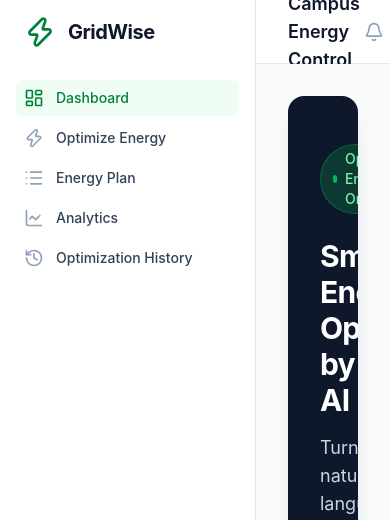
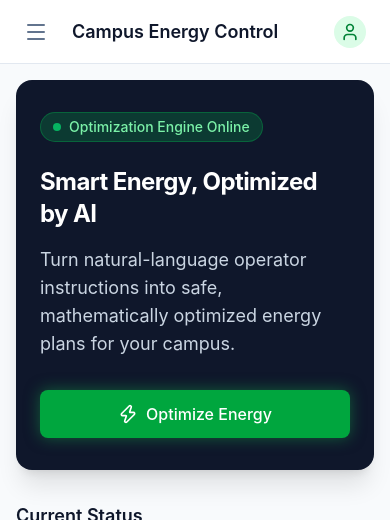
Before and after one commit to Joy185c/bup_project, a React (Vite) app in the folder frontend/: page / in a window 390 px wide. Shown: the top 520 px of the page. Built offline with nearby package versions, Linux system fonts and the light colour scheme; no server answers.

Commit message:
feat: complete responsive UI refactoring for mobile, tablet, and desktop

```diff
--- a/frontend/src/components/charts/BatterySOCChart.tsx
+++ b/frontend/src/components/charts/BatterySOCChart.tsx
@@ -48,7 +48,7 @@ export function BatterySOCChart({ data }: BatterySOCChartProps) {
           <ResponsiveContainer width="100%" height="100%">
             <LineChart data={chartData} margin={{ top: 10, right: 10, left: 0, bottom: 0 }}>
               <CartesianGrid strokeDasharray="3 3" vertical={false} stroke="#e2e8f0" />
-              <XAxis dataKey="hour" axisLine={false} tickLine={false} tick={{ fontSize: 12, fill: '#64748b' }} dy={10} />
+              <XAxis dataKey="hour" axisLine={false} tickLine={false} tick={{ fontSize: 12, fill: '#64748b' }} dy={10} minTickGap={20} />
               <YAxis axisLine={false} tickLine={false} tick={{ fontSize: 12, fill: '#64748b' }} dx={-10} domain={[0, 'dataMax + 20']} />
               <Tooltip
                 contentStyle={{ borderRadius: '8px', border: '1px solid #e2e8f0', boxShadow: '0 4px 6px -1px rgb(0 0 0 / 0.1)' }}
--- a/frontend/src/components/charts/EnergyFlowChart.tsx
+++ b/frontend/src/components/charts/EnergyFlowChart.tsx
@@ -61,7 +61,7 @@ export function EnergyFlowChart({ data }: EnergyFlowChartProps) {
                 </linearGradient>
               </defs>
               <CartesianGrid strokeDasharray="3 3" vertical={false} stroke="#e2e8f0" />
-              <XAxis dataKey="hour" axisLine={false} tickLine={false} tick={{ fontSize: 12, fill: '#64748b' }} dy={10} />
+              <XAxis dataKey="hour" axisLine={false} tickLine={false} tick={{ fontSize: 12, fill: '#64748b' }} dy={10} minTickGap={20} />
               <YAxis axisLine={false} tickLine={false} tick={{ fontSize: 12, fill: '#64748b' }} dx={-10} />
               <Tooltip
                 contentStyle={{ borderRadius: '8px', border: '1px solid #e2e8f0', boxShadow: '0 4px 6px -1px rgb(0 0 0 / 0.1)' }}
--- a/frontend/src/components/layout/Layout.tsx
+++ b/frontend/src/components/layout/Layout.tsx
@@ -1,15 +1,17 @@
-import React from 'react';
+import React, { useState } from 'react';
 import { Outlet } from 'react-router-dom';
 import { Sidebar } from './Sidebar';
 import { TopHeader } from './TopHeader';
 
 export function Layout() {
+  const [isMobileMenuOpen, setIsMobileMenuOpen] = useState(false);
+
   return (
-    <div className="flex h-screen bg-slate-50 font-sans text-slate-900 overflow-hidden">
-      <Sidebar />
-      <div className="flex flex-1 flex-col overflow-hidden">
-        <TopHeader />
-        <main className="flex-1 overflow-y-auto bg-slate-50 p-8">
+    <div className="flex h-screen bg-slate-50 font-sans text-slate-900 overflow-hidden relative">
+      <Sidebar isOpen={isMobileMenuOpen} onClose={() => setIsMobileMenuOpen(false)} />
+      <div className="flex flex-1 flex-col overflow-hidden w-full">
+        <TopHeader onMenuClick={() => setIsMobileMenuOpen(true)} />
+        <main className="flex-1 overflow-y-auto bg-slate-50 p-4 sm:p-6 lg:p-8 w-full">
           <div className="mx-auto max-w-7xl">
             <Outlet />
           </div>
--- a/frontend/src/components/layout/TopHeader.tsx
+++ b/frontend/src/components/layout/TopHeader.tsx
@@ -1,32 +1,45 @@
 import React from 'react';
-import { User, Bell, ChevronDown } from 'lucide-react';
+import { User, Bell, ChevronDown, Menu } from 'lucide-react';
 import { useAppStore } from '../../store/appStore';
 
-export function TopHeader() {
+interface TopHeaderProps {
+  onMenuClick?: () => void;
+}
+
+export function TopHeader({ onMenuClick }: TopHeaderProps) {
   const lastResult = useAppStore((state) => state.lastResult);
 
   return (
-    <header className="flex h-16 shrink-0 items-center justify-between border-b border-slate-200 bg-white px-8">
+    <header className="flex h-16 shrink-0 items-center justify-between border-b border-slate-200 bg-white px-4 sm:px-6 lg:px-8">
       <div className="flex flex-1 items-center">
-        <h1 className="text-lg font-semibold text-slate-900">
+        {onMenuClick && (
+          <button
+            onClick={onMenuClick}
+            className="mr-4 rounded-md p-2 text-slate-500 hover:bg-slate-100 lg:hidden focus:outline-none focus:ring-2 focus:ring-green-500 focus:ring-offset-2"
+          >
+            <span className="sr-only">Open sidebar</span>
+            <Menu className="h-6 w-6" aria-hidden="true" />
+          </button>
+        )}
+        <h1 className="text-lg font-semibold text-slate-900 truncate">
           Campus Energy Control
         </h1>
         {lastResult && (
-          <div className="ml-6 flex items-center rounded-full bg-slate-100 px-3 py-1 text-xs font-medium text-slate-700">
-            Scenario: <span className="ml-1 text-slate-900 font-semibold">{lastResult.scenario_id}</span>
+          <div className="ml-4 hidden sm:flex items-center rounded-full bg-slate-100 px-3 py-1 text-xs font-medium text-slate-700">
+            Scenario: <span className="ml-1 text-slate-900 font-semibold truncate max-w-[150px]">{lastResult.scenario_id}</span>
           </div>
         )}
       </div>
-      <div className="flex items-center space-x-4">
-        <button className="rounded-full p-1 text-slate-400 hover:bg-slate-50 hover:text-slate-500">
+      <div className="flex items-center space-x-2 sm:space-x-4 ml-4">
+        <button className="rounded-full p-1 text-slate-400 hover:bg-slate-50 hover:text-slate-500 hidden sm:block">
           <Bell className="h-5 w-5" />
         </button>
-        <div className="flex items-center space-x-2 border-l border-slate-200 pl-4">
+        <div className="flex items-center space-x-2 sm:border-l border-slate-200 sm:pl-4">
           <div className="flex h-8 w-8 items-center justify-center rounded-full bg-green-100 text-green-700">
             <User className="h-5 w-5" />
           </div>
-          <span className="text-sm font-medium text-slate-700">Admin</span>
-          <ChevronDown className="h-4 w-4 text-slate-400" />
+          <span className="text-sm font-medium text-slate-700 hidden sm:block">Admin</span>
+          <ChevronDown className="h-4 w-4 text-slate-400 hidden sm:block" />
         </div>
       </div>
     </header>
--- a/frontend/src/components/optimization/DirectiveCard.tsx
+++ b/frontend/src/components/optimization/DirectiveCard.tsx
@@ -58,7 +58,7 @@ export function DirectiveCard({ directive }: DirectiveCardProps) {
         </p>
 
         {directive.applies && directive.structured_adjustment && (
-          <div className="grid grid-cols-2 gap-2 mt-2 pt-2 border-t border-slate-100">
+          <div className="grid grid-cols-1 sm:grid-cols-2 gap-2 mt-2 pt-2 border-t border-slate-100">
             <div className="text-xs">
               <span className="text-slate-500 block">Active Hours:</span>
               <span className="font-medium text-slate-900">{formatHoursList(directive.structured_adjustment.hours)}</span>
--- a/frontend/src/components/plan/KPICards.tsx
+++ b/frontend/src/components/plan/KPICards.tsx
@@ -61,7 +61,7 @@ export function KPICards({ data }: KPICardsProps) {
     <div className="grid grid-cols-1 gap-6 sm:grid-cols-2 lg:grid-cols-4">
       {kpis.map((kpi, i) => (
         <Card key={i}>
-          <CardContent className="p-6">
+          <CardContent className="p-4 sm:p-6">
             <div className="flex items-center">
               <div className={`flex h-12 w-12 items-center justify-center rounded-lg ${kpi.bg}`}>
                 <kpi.icon className={`h-6 w-6 ${kpi.color}`} />
--- a/frontend/src/pages/Dashboard.tsx
+++ b/frontend/src/pages/Dashboard.tsx
@@ -14,14 +14,14 @@ export default function Dashboard() {
     <div className="space-y-8 animate-in fade-in duration-500">
 
       {/* Hero Section */}
-      <div className="relative overflow-hidden rounded-2xl bg-slate-900 px-8 py-12 shadow-xl sm:px-12 sm:py-16">
+      <div className="relative overflow-hidden rounded-2xl bg-slate-900 px-6 py-8 shadow-xl sm:px-12 sm:py-16">
         <div className="absolute inset-0 opacity-10 bg-[radial-gradient(ellipse_at_top_right,_var(--tw-gradient-stops))] from-green-300 via-green-600 to-transparent"></div>
         <div className="relative z-10 max-w-2xl">
           <div className="inline-flex items-center space-x-2 rounded-full bg-green-500/20 px-3 py-1 text-sm font-medium text-green-300 border border-green-500/30 mb-6">
             <span className="flex h-2 w-2 rounded-full bg-green-400 animate-pulse"></span>
             <span>Optimization Engine Online</span>
           </div>
-          <h2 className="text-3xl font-bold tracking-tight text-white sm:text-5xl mb-4">
+          <h2 className="text-2xl font-bold tracking-tight text-white sm:text-4xl lg:text-5xl mb-4">
             Smart Energy, Optimized by AI
           </h2>
           <p className="text-lg text-slate-300 mb-8 max-w-xl">
```
Also changed, not shown: frontend/src/components/layout/Sidebar.tsx (+59 -7 lines).
